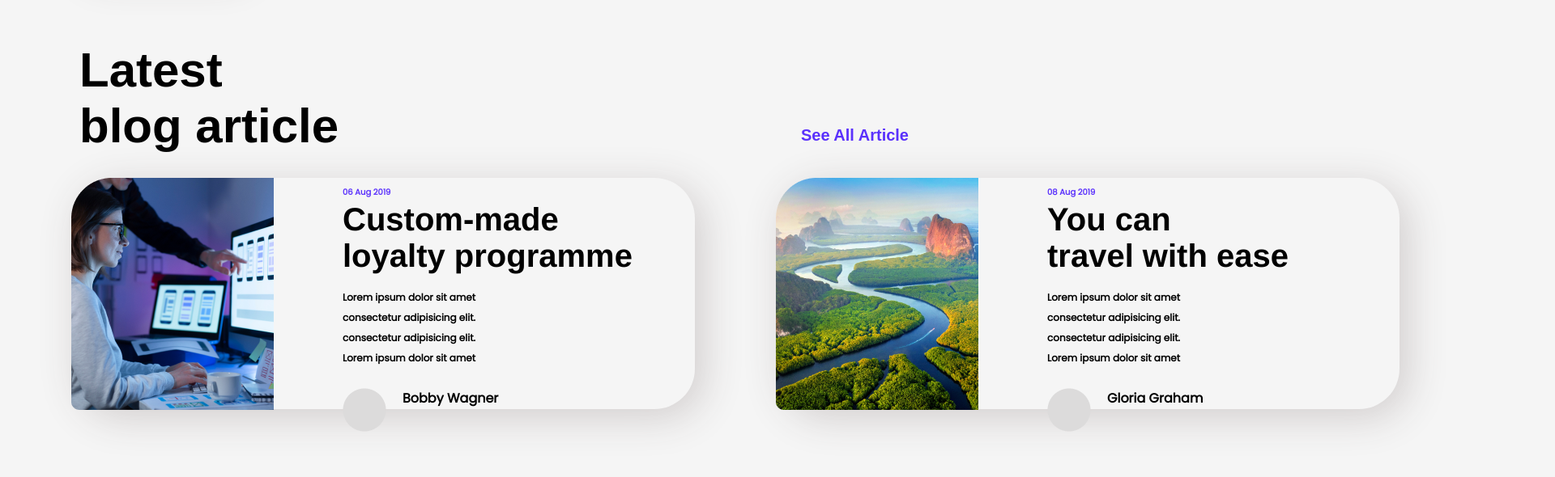
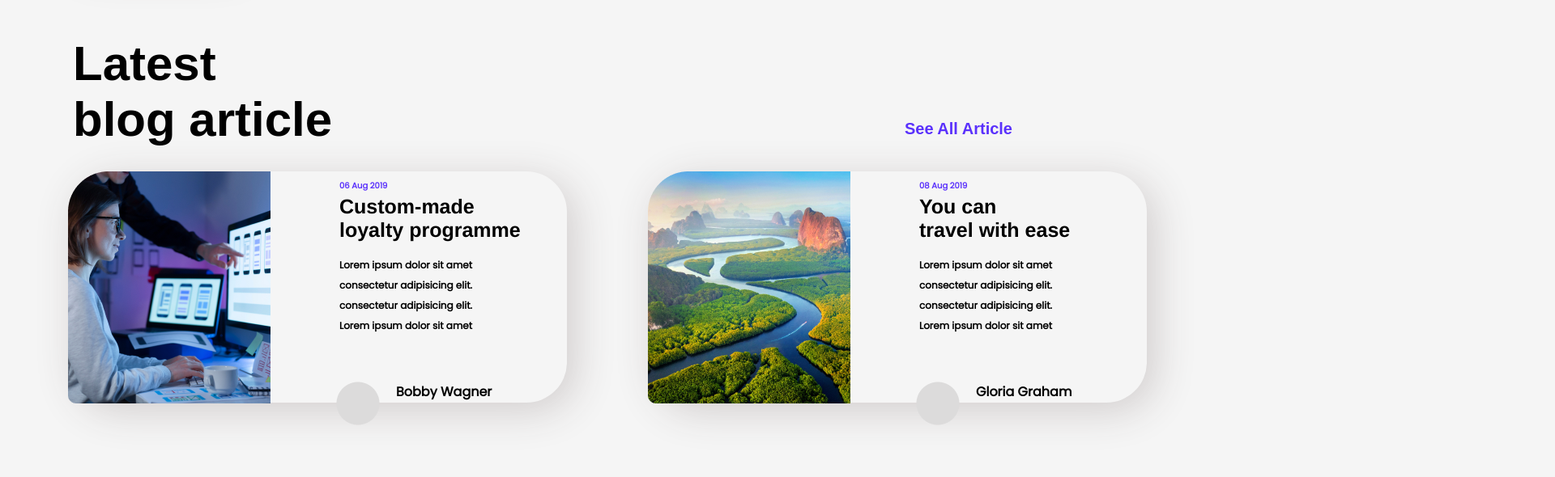
Before and after one commit to RohitChandaniDE/FSJS-iNeuron-project-09-Developer-landing-page, a plain HTML site: page index.html in a window 1280 px wide. Shown: the part 1074-1664 px from the top of the page at 81% size, 1920 px wide, since content can reach past the window. Drawn offline with Linux system fonts and the light colour scheme.

Commit message:
style.css and index.html updated

```diff
--- a/style.css
+++ b/style.css
@@ -8,6 +8,8 @@
 
 body {
   background-color: #f5f5f5;
+  max-width: 90rem;
+  margin: auto;
 }
 
 header {
@@ -130,7 +132,7 @@ nav {
 }
 
 .blog-heading h2 {
-  margin-right: 150px;
+  margin-right: 30px;
   font-family: sans-serif;
   color: #5a31fc;
   font-size: 20px;
@@ -145,7 +147,7 @@ nav {
   gap: 100px;
   margin-top: -10px;
   width: 2200px;
-  margin-left: -200px;
+  margin-left: -350px;
 }
 
 .endbutton {
@@ -163,7 +165,7 @@ nav {
 
 .blog-card {
   height: 286.50px;
-  width: 35%;
+  width: 28%;
   display: flex;
   flex-direction: row;
   box-shadow: 10px 10px 50px rgb(209, 205, 205);
@@ -180,7 +182,7 @@ nav {
 
 .blog-bottom{
   margin-top: 260px;
-  margin-left: -780px;
+  margin-left: -630px;
 }
 
 .blog-content {
@@ -204,7 +206,7 @@ margin-top: 0px;
 
 .blog-content h3 {
 font-family: Franklin Gothic Medium;
-font-size: 40px;
+font-size: 25px;
 margin-top: -20px;
 margin-bottom: 15px;
 }
```
Also changed, not shown: index.html (line endings or trailing spaces).
